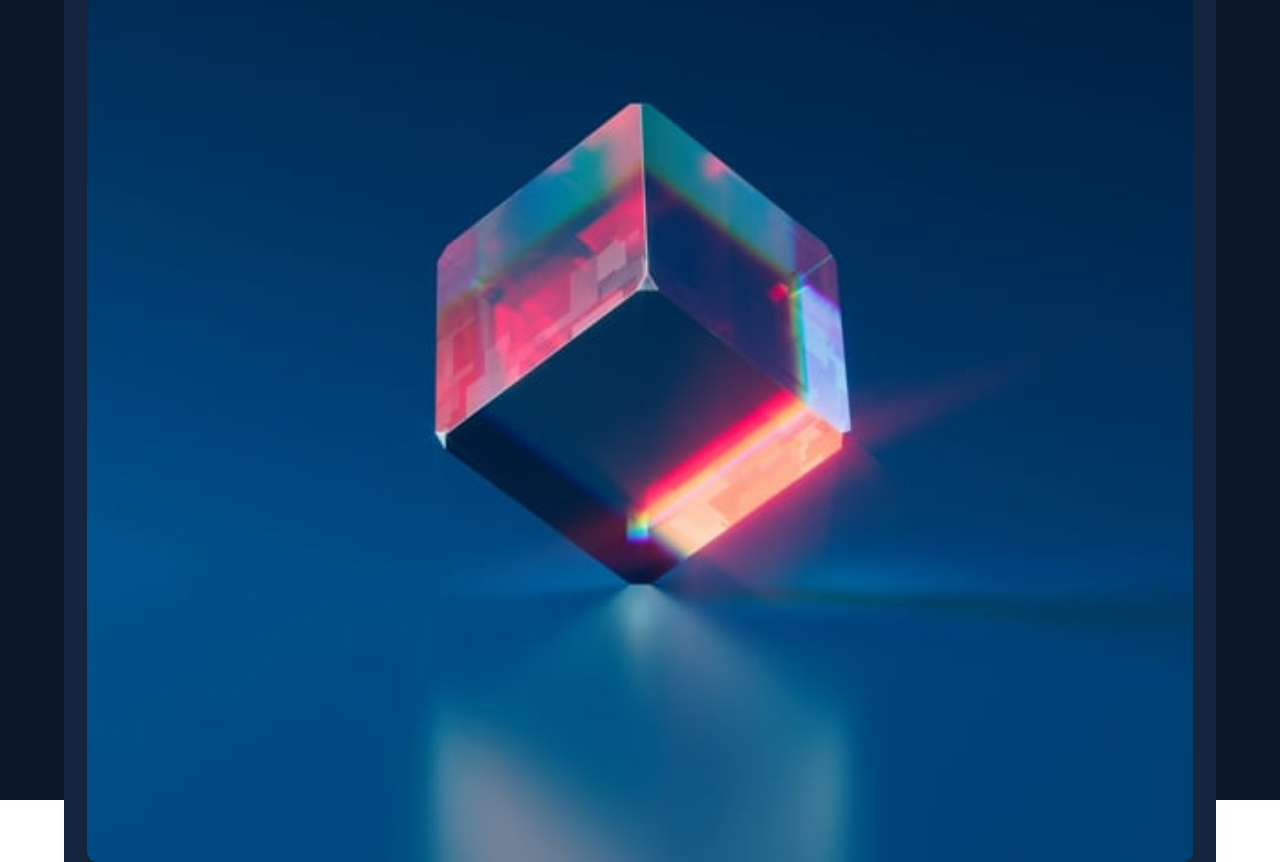
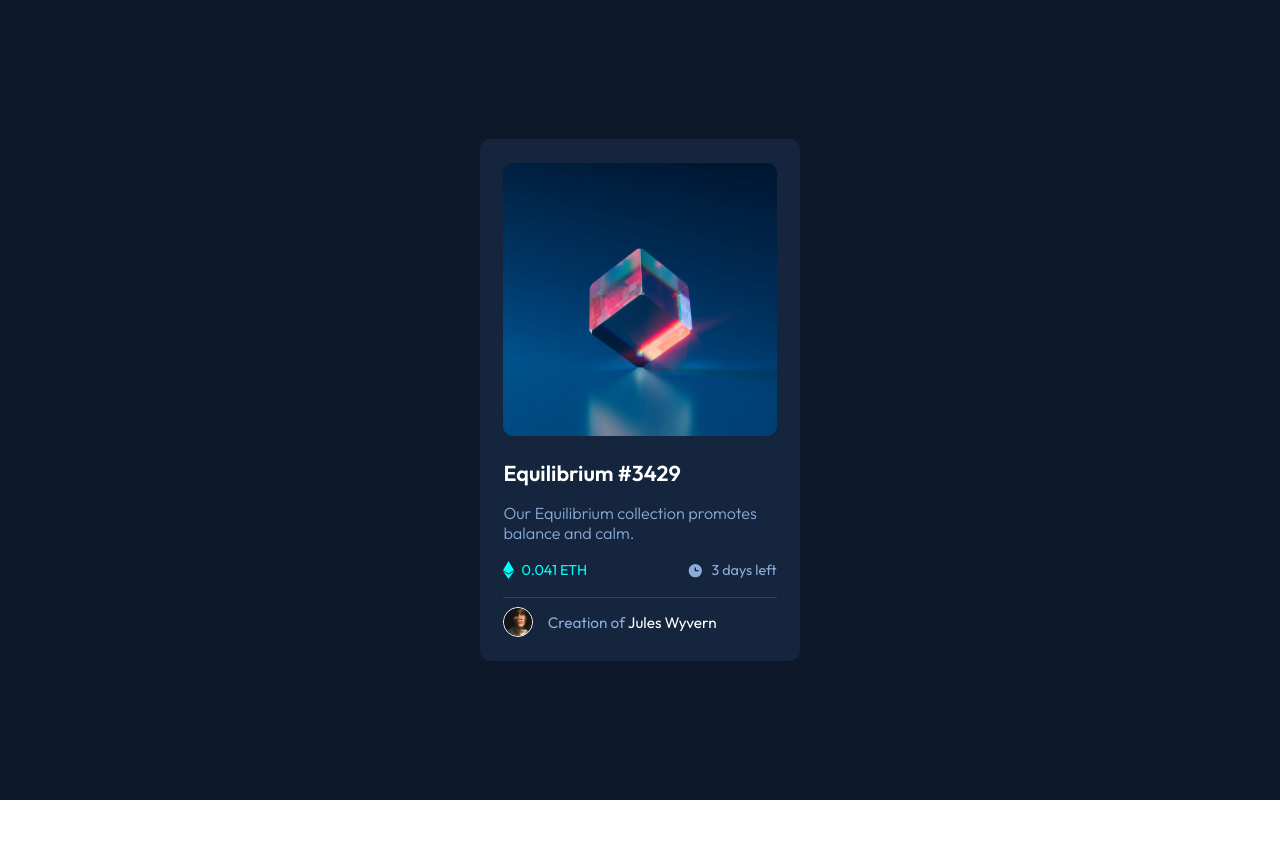
Before and after one commit to EzeVasari/NFT-preview-card, a plain HTML site: page index.html in a window 1280 px wide. Shown: the top 862 px of the page. After the commit the page ends 800 px from the top, so only its background shows below. Drawn offline with Linux system fonts and the light colour scheme.

Commit message:
add responsive design

```diff
--- a/styles.css
+++ b/styles.css
@@ -127,3 +127,33 @@ main {
 .author-name {
     color: var(--white);
 }
+
+@media (min-width: 576px) {
+    .card {
+        width: 55%;
+    }
+}
+
+@media (min-width: 768px) {
+    .card {
+        width: 40%;
+    }
+}
+
+@media (min-width: 992px) {
+    .card {
+        width: 30%;
+    }
+}
+
+@media (min-width: 1200px) {
+    .card {
+        width: 25%;
+    }
+}
+
+@media (min-width: 1400px) {
+    .card {
+        width: 18%;
+    }
+}
```
